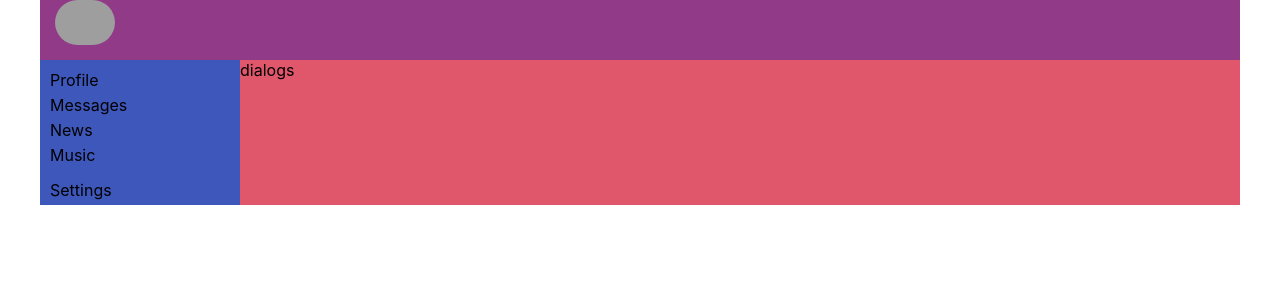
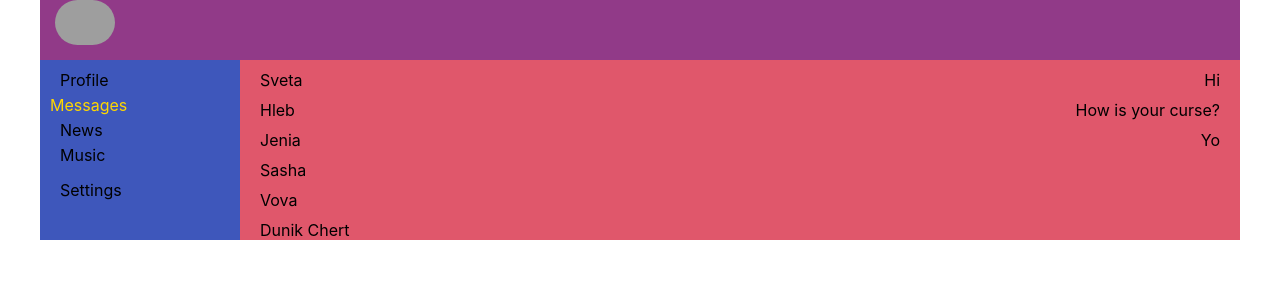
Before and after one commit to Jen4211/Social_network, a React (Create React App) app: page /dialogs in a window 1280 px wide. Shown: the top 300 px of the page. Built offline with nearby package versions, Linux system fonts and the light colour scheme; grey boxes are pictures that could not be loaded.

Commit message:
feat: add link in navbar and dialogs

```diff
--- a/src/App.js
+++ b/src/App.js
@@ -14,7 +14,7 @@ function App() {
       <Navbar />
       <div className="wrapp__profile">
       <Routes>
-        <Route path='/dialogs' element={<Dialogs />} />
+        <Route path='/dialogs/*' element={<Dialogs />} />
         <Route path='/profile' element={<Profile />} />
       </Routes>
       </div>
--- a/src/components/Dialogs/Dialogs.jsx
+++ b/src/components/Dialogs/Dialogs.jsx
@@ -1,12 +1,38 @@
 import React from 'react';
 import style from './Dialogs.module.css';
+import {NavLink} from 'react-router-dom';
 
 
 const Dialogs = (props) => {
    return (
-      <div>
-         dialogs
+      <div className={style.dialogs__wrap}>
+         <div className={style.dialogs__list}>
+            <div className={style.dialog}>
+               <NavLink to='dialog/1' className={navData => navData.isActive ? style.active : style.color }>Sveta</NavLink>
+            </div>
+            <div className={style.dialog}>
+               <NavLink to='dialog/2' className={navData => navData.isActive ? style.active : style.color }>Hleb</NavLink>
+            </div>
+            <div className={style.dialog}>
+               <NavLink to='dialog/3' className={navData => navData.isActive ? style.active : style.color }>Jenia</NavLink>
+            </div>
+            <div className={style.dialog}>
+               <NavLink to='dialog/4' className={navData => navData.isActive ? style.active : style.color }>Sasha</NavLink>
+            </div>
+            <div className={style.dialog}>
+               <NavLink to='dialog/5' className={navData => navData.isActive ? style.active : style.color }>Vova</NavLink>
+            </div>
+            <div className={style.dialog}>
+               <NavLink to='dialog/6' className={navData => navData.isActive ? style.active : style.color }>Dunik Chert</NavLink>
+            </div>
+         </div>
+         <div className={style.messages__list}>
+            <div className={style.message}>Hi</div>
+            <div className={style.message}>How is your curse?</div>
+            <div className={style.message}>Yo</div>
+         </div>
       </div>
+
    );
 }
 
--- a/src/components/Dialogs/Dialogs.module.css
+++ b/src/components/Dialogs/Dialogs.module.css
@@ -0,0 +1,21 @@
+.dialogs__wrap{
+   display:grid;
+   grid-template-columns: 2fr 10fr;
+}
+.dialog{
+  padding: 10px 0 0 20px;
+}
+.messages__list{
+   display:flex;
+   flex-direction: column;
+    align-items: flex-end;
+}
+.message{
+   padding: 10px 20px 0 0;
+}
+.dialog a.active{
+   color:gold;
+}
+.dialog a.color{
+   color:black;
+   }
--- a/src/components/Navbar/Navbar.jsx
+++ b/src/components/Navbar/Navbar.jsx
@@ -8,19 +8,19 @@ const Navbar = (props) => {
       <nav className={style.nav}>
       <ul className={style.list}>
         <li className={style.item}>
-          <NavLink to='/profile'>Profile</NavLink>
+          <NavLink to='/profile' className={navData => navData.isActive ? style.active : style.item }>Profile</NavLink>
         </li>
         <li className={style.item}>
-          <NavLink to='/dialogs'>Messages</NavLink>
+          <NavLink to='/dialogs' className={navData => navData.isActive ? style.active : style.item }>Messages</NavLink>
         </li>
         <li className={style.item}>
-          <NavLink to='/news'>News</NavLink>
+          <NavLink to='/news' className={navData => navData.isActive ? style.active : style.item }>News</NavLink>
         </li>
         <li className={style.item}>
-          <NavLink to='/music'>Music</NavLink>
+          <NavLink to='/music' className={navData => navData.isActive ? style.active : style.item }>Music</NavLink>
         </li>
         <li className={style.item}>
-          <NavLink to='/settings'>Settings</NavLink>
+          <NavLink to='/settings' className={navData => navData.isActive ? style.active : style.item }>Settings</NavLink>
         </li>
       </ul>
     </nav>
--- a/src/components/Navbar/Navbar.module.css
+++ b/src/components/Navbar/Navbar.module.css
@@ -15,3 +15,6 @@
  .item:last-child{
   padding-top: 10px;
  }
+ .item a.active{
+  color:gold;
+ }
```
